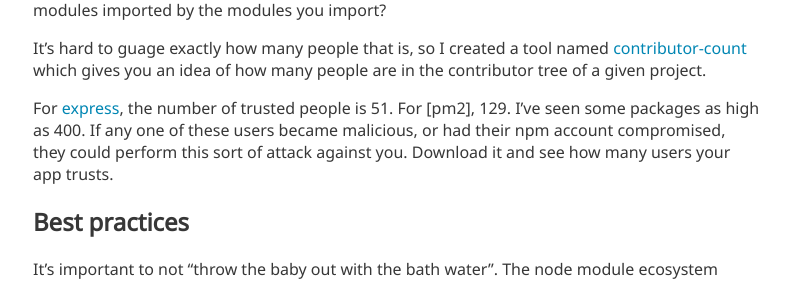
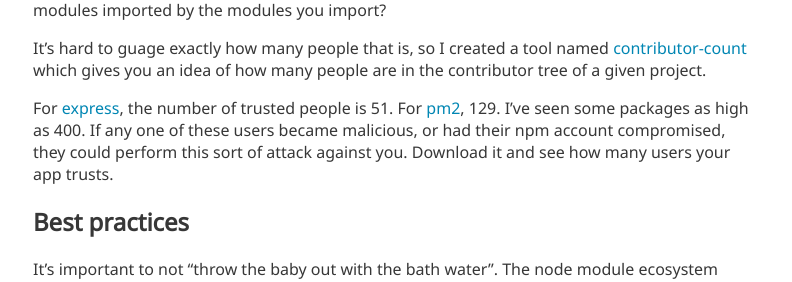
Before and after one commit to chrisfosterelli/chrisfosterelli.github.io, a Jekyll site: the page built from _posts/2017-03-14-stealing-credentials-with-a-malicious-node-module.md, in a window 1280 px wide. Shown: the part 1795-2077 px from the top of the page, without its empty margins (242-1034 px from the left). Built offline with Jekyll 4.4.1, drawn with Linux system fonts in a browser that asks for light colours; some web fonts are replaced; some of the changed lines change nothing that is shown.

Commit message:
update links

```diff
--- a/_posts/2017-03-14-stealing-credentials-with-a-malicious-node-module.md
+++ b/_posts/2017-03-14-stealing-credentials-with-a-malicious-node-module.md
@@ -101,9 +101,9 @@ a package, ask yourself if it makes sense to use that package at all, and be
 sure to use a security tool such as [node security] so that you're aware of any
 security events in your dependencies.
 
+[pm2]: https://www.npmjs.com/package/pm2
 [express]: https://www.npmjs.com/package/express
 [multiply-by-two]: https://www.npmjs.com/package/multiply-by-two
-[stripe's server side library]: https://www.npmjs.com/package/stripe
 [web application]: https://github.com/chrisfosterelli/node-stripe-membership-saas
 [node-stripe-membership-saas]: https://github.com/eddywashere/node-stripe-membership-saas
 [contributor-count]: https://www.npmjs.com/package/multiply-by-two
```
